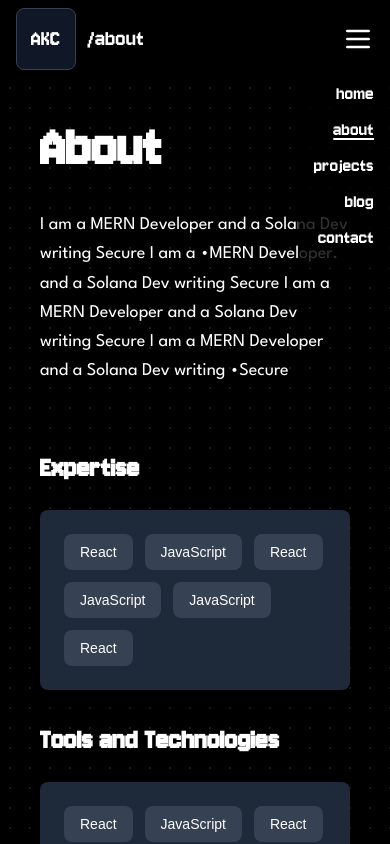
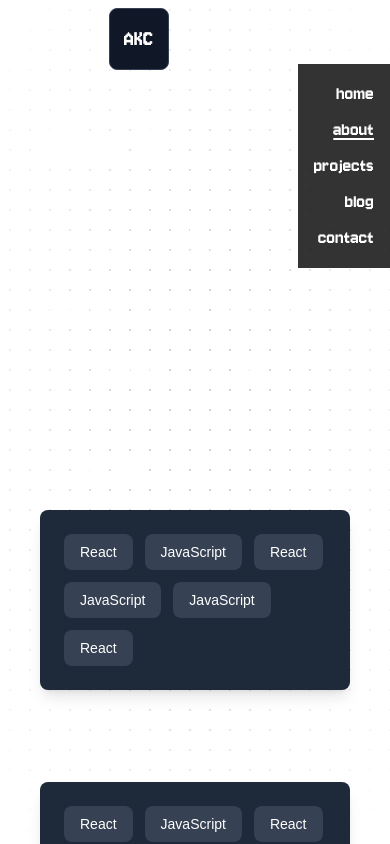
Before and after one commit to adityakrcodes/portfolio, a Next.js app: page /about in a window 390 px wide. Shown: the top 844 px of the page. Built offline with nearby package versions, Linux system fonts and the light colour scheme.

Commit message:
style: refine layout of About page and Navbar for enhanced responsiveness and visual alignment

```diff
--- a/app/about/page.tsx
+++ b/app/about/page.tsx
@@ -5,9 +5,9 @@ import Image from "next/image";
 
 export default function About() {
     return (
-        <div className="flex flex-col min-h-full bg-black text-white">
+        <div className="flex flex-col min-h-full text-white">
             <Navbar />
-            <div className="grid-background w-full sm:w-10/12 md:w-5/12 mx-auto">
+            <div className="w-full md:w-5/12 mx-auto">
                 <div className="container mx-auto px-10 py-10">
                     <div className="flex flex-col lg:flex-row gap-10 items-start">
                         {/* Left Column - About Text */}
--- a/app/components/Navbar.tsx
+++ b/app/components/Navbar.tsx
@@ -8,9 +8,8 @@ const Navbar = () => {
     const pathname = usePathname();
 
     return (
-        <nav className={`bg-black/25 text-white flex justify-between items-center px-4 md:px-10 py-2 ${logo.className}`}>
+        <nav className={` text-white flex justify-between items-center px-4 md:w-8/12 mx-auto py-2 ${logo.className}`}>
             <div className="flex justify-between items-center">
-            {/* logo */}
                 <div className="p-3.5 bg-gray-900 rounded-lg flex items-center text-2xl border border-gray-700">
                     AKC
                 </div>
```
